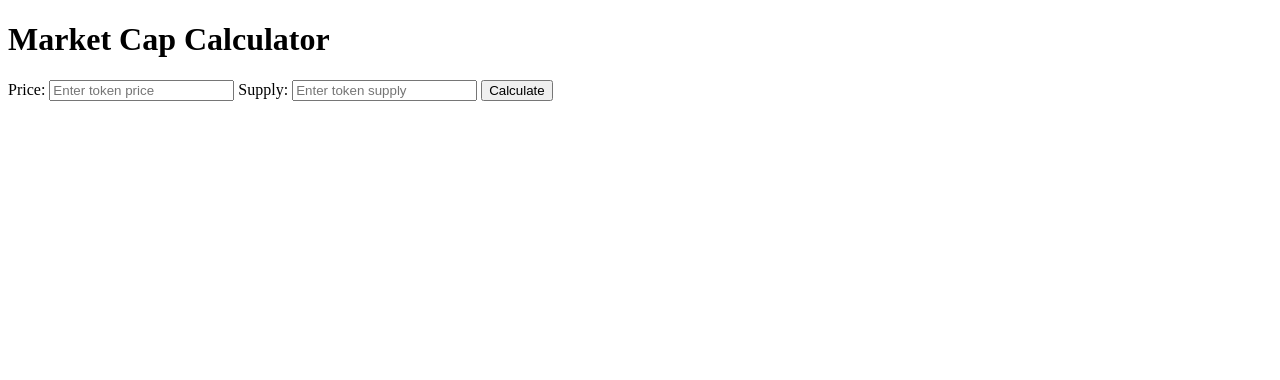
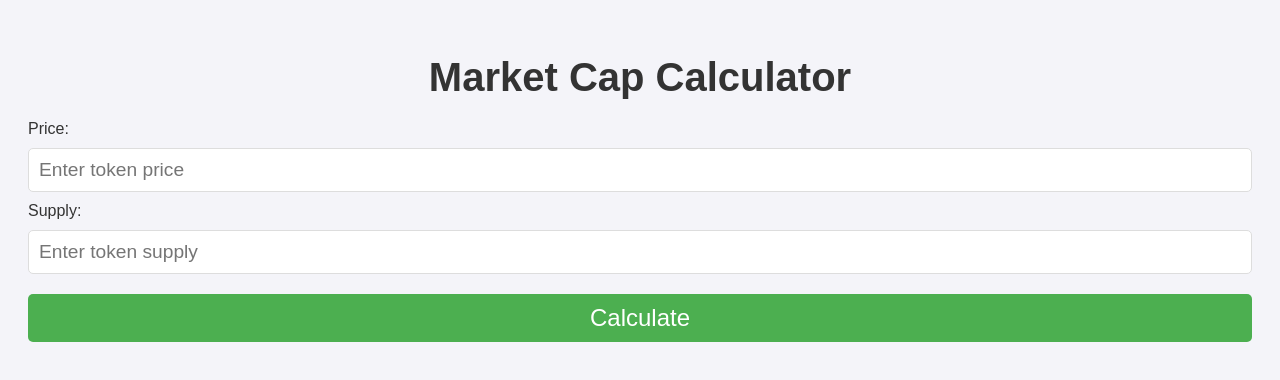
Before and after one commit to crypto4light/marketcap, a plain HTML site: page index.html in a window 1280 px wide. Drawn offline with Linux system fonts and the light colour scheme.

Commit message:
Update index.html

```diff
--- a/index.html
+++ b/index.html
@@ -4,6 +4,62 @@
     <meta charset="UTF-8">
     <meta name="viewport" content="width=device-width, initial-scale=1.0">
     <title>Market Cap Calculator</title>
+    <head>
+    <title>Market Cap Calculator</title>
+    <style>
+        body {
+            font-family: Arial, sans-serif;
+            background-color: #f4f4f9;
+            color: #333;
+            padding: 20px;
+        }
+
+        .container {
+            max-width: 600px;
+            margin: 0 auto;
+            padding: 20px;
+            background-color: #fff;
+            border-radius: 10px;
+            box-shadow: 0 4px 6px rgba(0, 0, 0, 0.1);
+        }
+
+        h1 {
+            text-align: center;
+            color: #333;
+            font-size: 2.5rem;
+            margin-bottom: 20px;
+        }
+
+        input, button {
+            width: 100%;
+            padding: 10px;
+            margin: 10px 0;
+            font-size: 1.2rem;
+            border: 1px solid #ddd;
+            border-radius: 5px;
+            box-sizing: border-box;
+        }
+
+        button {
+            background-color: #4CAF50;
+            color: white;
+            font-size: 1.5rem;
+            cursor: pointer;
+            border: none;
+        }
+
+        button:hover {
+            background-color: #45a049;
+        }
+
+        .result {
+            font-size: 1.5rem;
+            font-weight: bold;
+            color: #2c3e50;
+            text-align: center;
+            margin-top: 20px;
+        }
+    </style>
 </head>
 <body>
     <h1>Market Cap Calculator</h1>
```
